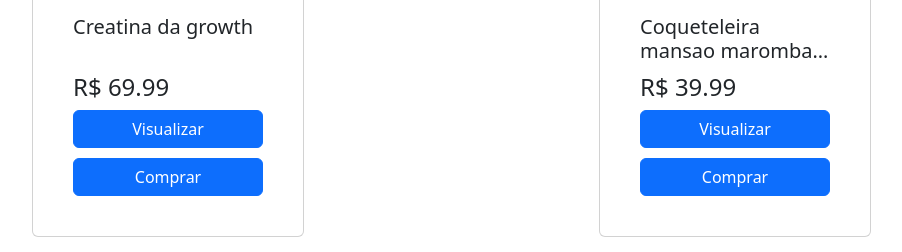
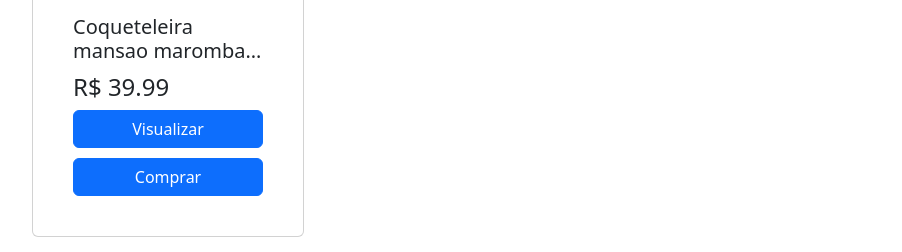
Before and after one commit to wheymarket-pucpr/wheymarket, a PHP site: page /produtoBusca.php in a window 1280 px wide; the page is wider, and only the part inside the window is pictured. Shown: the part 1040-1292 px from the top of that part, without its empty margins (53-955 px from the left). Run offline with PHP 8.4, Linux system fonts and the light colour scheme; data comes from the database, SQL or seed files in the repository; data that the repository does not hold is empty.

Commit message:
ajuste css quando um produto for buscado

```diff
--- a/produtoBusca.php
+++ b/produtoBusca.php
@@ -36,7 +36,7 @@ if ($result = $conn->query($sql)) {
 
 
     <div class="container" style="padding:15px">
-        <div class="row">
+        <div class="row" style="display: grid; grid-template-columns: 1fr 1fr 1fr 1fr">
             <?php
             while ($produto = mysqli_fetch_assoc($result)) :
             ?>
```
